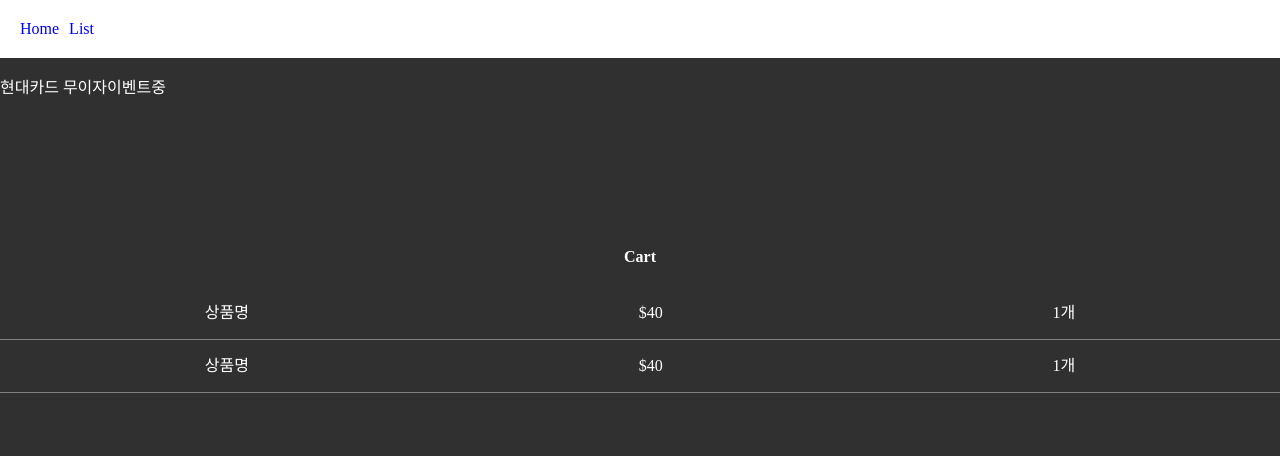
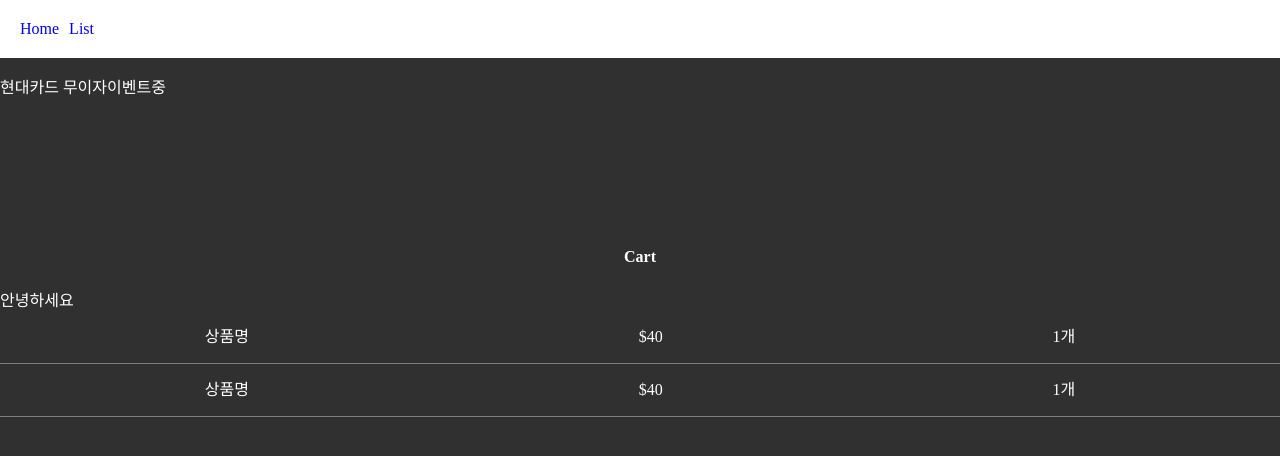
Before and after one commit to bananana0118/nextjs, a Next.js app: page /cart in a window 1280 px wide. Shown: the top 456 px of the page. Built offline with nearby package versions, Linux system fonts and the light colour scheme.

Commit message:
"server/client 컴포넌트, 컴포넌트 분리"

```diff
--- /dev/null
+++ b/src/app/cart/hi.jsx
@@ -0,0 +1,6 @@
+"use client";
+import React from "react";
+
+export default function Hi() {
+  return <div>안녕하세요</div>;
+}
--- a/src/app/cart/page.jsx
+++ b/src/app/cart/page.jsx
@@ -1,7 +1,10 @@
+import Hi from "./hi";
+
 export default function Cart() {
   return (
     <div>
       <h4 className="title">Cart</h4>
+      <Hi />
       <div className="cart-item">
         <p>상품명</p>
         <p>$40</p>
```
